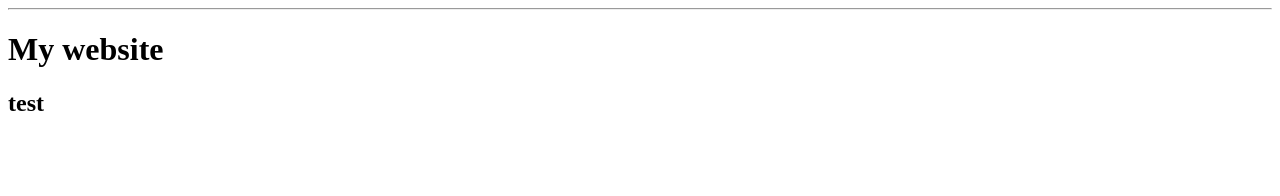
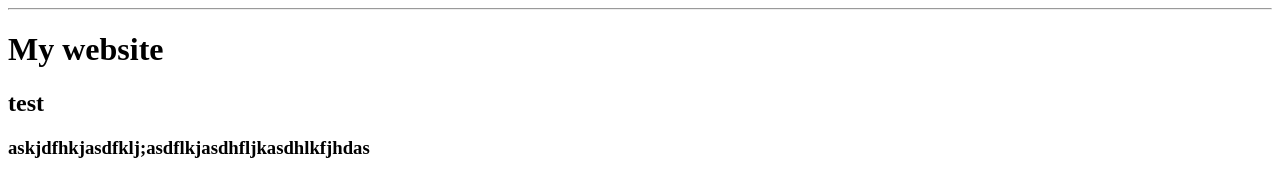
Before and after one commit to brandonhong240/web2025, a plain HTML site: page index.htm in a window 1280 px wide. Drawn offline with Linux system fonts and the light colour scheme.

Commit message:
Update index.htm

```diff
--- a/index.htm
+++ b/index.htm
@@ -7,5 +7,6 @@
     <hr>
     <h1>My website</h1>
     <h2>test </h2>
+    <h3>askjdfhkjasdfklj;asdflkjasdhfljkasdhlkfjhdas</h3>
   </body>
 </html>
```
